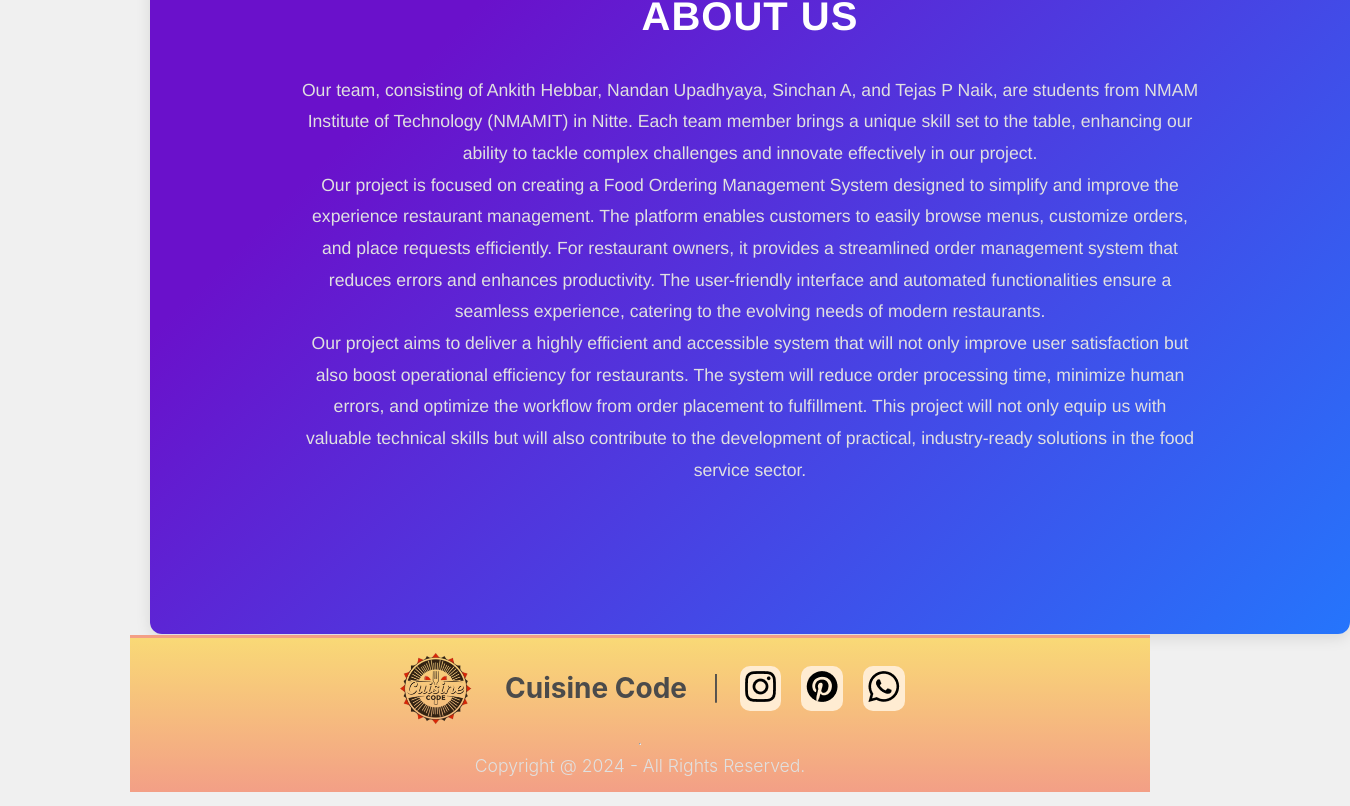
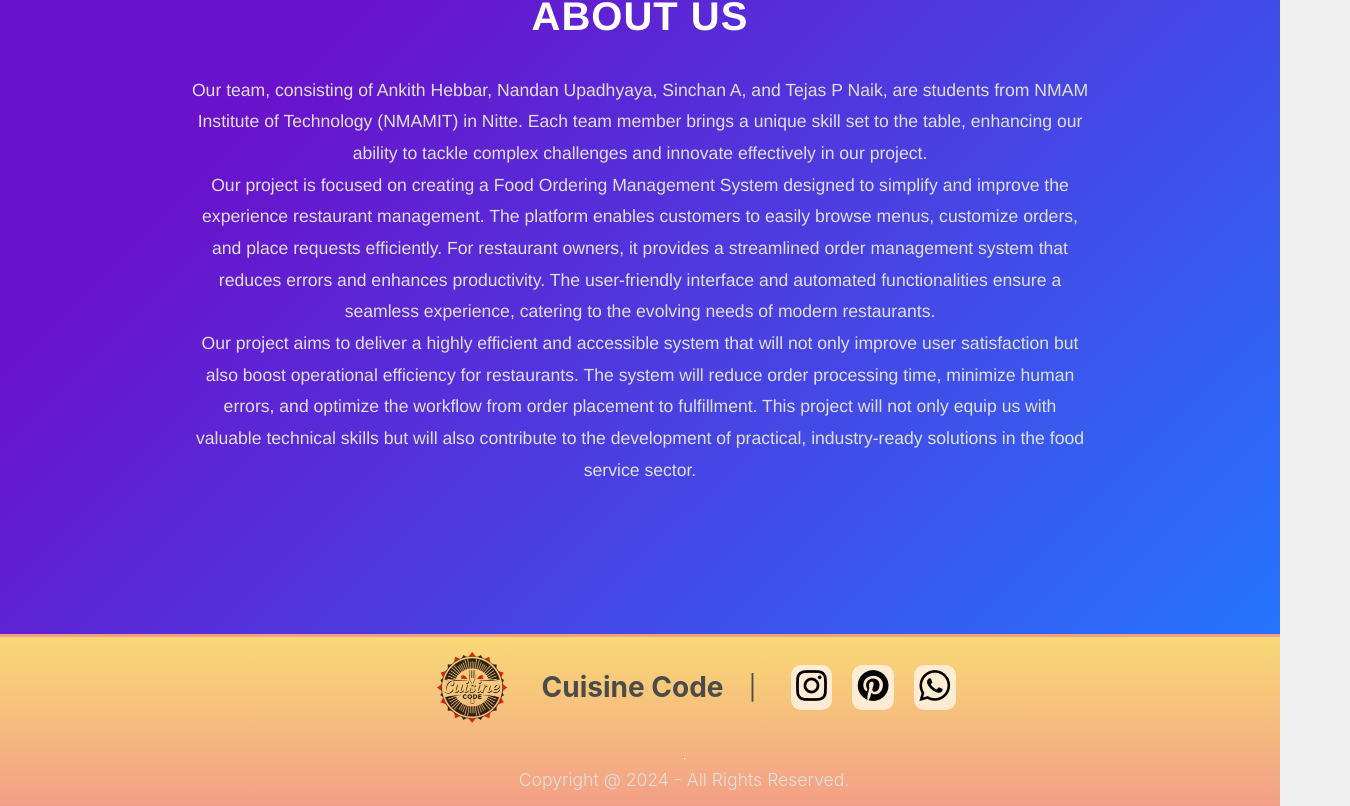
Before and after one commit to Code-Cusine/Food-ordering-and-MS, a React (Create React App) app: page /aboutus in a window 1280 px wide. Shown: the part 246-1052 px from the top of the page, 1350 px wide, since content can reach past the window. Built offline with nearby package versions, Linux system fonts and the light colour scheme.

Commit message:
ui fixes

```diff
--- a/src/components/Aboutus/Aboutus.css
+++ b/src/components/Aboutus/Aboutus.css
@@ -5,23 +5,50 @@
     display: flex;
     justify-content: center; /* Center content horizontally */
     align-items: center; /* Center content vertically */
-    flex-direction: column; /* Stack content vertically */
-    max-width: 1200px; /* Increased max-width for larger container */
-    width: 500%; /* Full width of the viewport */
+    flex-direction: column;
+     /* Restrict the maximum width */
+
+    width: 100vw; /* Use the full width of the viewport */
     height: 100vh; /* Full viewport height */
-    padding: 40px;
-    background: linear-gradient(135deg, #6a11cb 25%, #2575fc 100%); /* Gradient background */
-    border-radius: 12px; /* Rounded corners */
-    box-shadow: 0 4px 15px rgba(0, 0, 0, 0.1); /* Soft shadow for depth */
-    color: #f4f4f9; /* Light color for text */
-    font-family: 'Helvetica Neue', sans-serif; /* More modern font */
+    padding: 0;
+    margin:0;
+    background: linear-gradient(135deg, #6a11cb 25%, #2575fc 100%);
+    border-radius: 0;
+    box-shadow: 0 4px 15px rgba(0, 0, 0, 0.1);
+    color: #f4f4f9;
+    font-family: 'Helvetica Neue', sans-serif;
     line-height: 1.7;
-    text-align: center; /* Center the text */
-    margin: 0 auto; /* Center container horizontally */
+    text-align: center;
     margin-top: 60px;
-    margin-bottom: -19px;
+    margin-bottom: -20px;
+
 
 }
+
+body, html {
+    margin: 0 ;
+    padding: 0;
+    overflow-x: hidden; /* Prevent horizontal scrolling */
+}
+/* Footer Container */
+.footer {
+    display: flex;
+    justify-content: center; /* Spread out the elements */
+    align-items: center;
+    flex-wrap: wrap; /* Allow wrapping on smaller screens */
+    padding: 10px 20px; /* Increased padding */
+    background: linear-gradient(180deg, #f9d976, #f39f86);
+    width: 110vw; /* Ensure it spans the full width of the viewport */
+    box-sizing: border-box; /* Include padding/borders in dimensions */
+    color: #4b4b4b;
+    border-top: 3px solid #f39f86;
+    margin-right: -190px;
+    gap: 20px; /* Space between elements */
+    position: relative; /* Ensure proper placement */
+    z-index: 1; /* Prevent overlap issues */
+    overflow: hidden;
+}
+
 
 /* Header Styles */
 h2 {
--- a/src/components/Footer/Footer.css
+++ b/src/components/Footer/Footer.css
@@ -3,16 +3,14 @@
     display: flex;
     justify-content: center; /* Center the main content */
     align-items: center;
-
     padding: 10px 20px; /* Adjusted padding to ensure it fits */
-    background: linear-gradient(180deg, #f9d976, #f39f86);
+    background: linear-gradient(180deg, #f1f0ec, #fab39d);
     width: 100%; /* Ensure it takes full width of the screen */
-    max-width: 100%; /* Limit the width to 100% of the viewport */
+   /* max-width: 100%; *//* Limit the width to 100% of the viewport */
     color: #4b4b4b;
     border-top: 3px solid #f39f86;
     gap: 5px; /* Space between footer elements */
     flex-wrap: wrap; /* Allow wrapping on small screens */
-
     box-sizing: border-box; /* Include padding and borders in element's total width/height */
     overflow-x: hidden; /* Prevent horizontal scrolling */
 
--- a/src/components/heroes/hero.css
+++ b/src/components/heroes/hero.css
@@ -13,10 +13,11 @@
 }
 
 .hero-image {
-  width: 112%; /* Full width */
+  width: 100vw; /* Full width */
   max-height: 500px; /* Limit height */
   /* object-fit: cover;  Maintain aspect ratio */
-  margin-bottom: 20px; /* Space below the hero image */
+  margin-left: 10px;
+  margin-bottom: 30px; /* Space below the hero image */
   height: 400px;
 }
 
```
